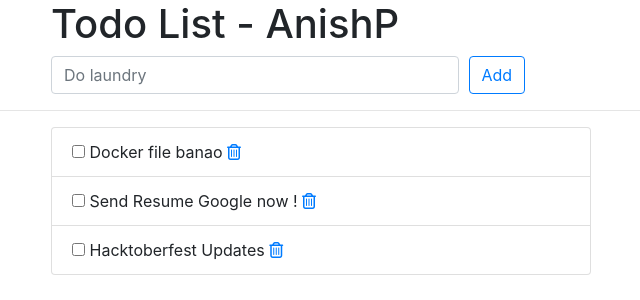
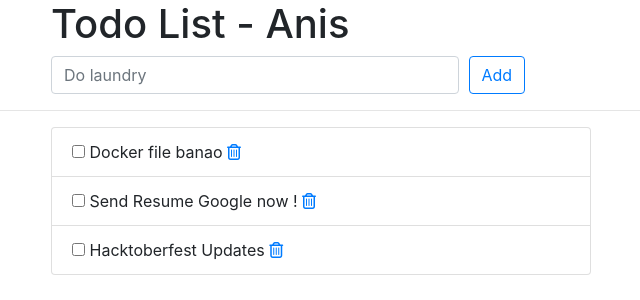
Before and after one commit to ap1305/PythonLearning, a Django app: page /todos/ in a window 1280 px wide. Shown: the top 300 px of the page, without its empty margins (224-864 px from the left). Run offline with Django 3.2, Linux system fonts and the light colour scheme; data comes from the database, SQL or seed files in the repository; some libraries are stand-ins or nearby versions.

Commit message:
Update index.html-2

```diff
--- a/pythonProject/python-jenkins-argocd-k8s/todos/templates/todos/index.html
+++ b/pythonProject/python-jenkins-argocd-k8s/todos/templates/todos/index.html
@@ -12,7 +12,7 @@
     <div class="offset-md-2 col-lg-9">
       <div class="page-header">
         <h1>
-          Todo List - AnishP
+          Todo List - Anis
         </h1>
       </div>
     </div>
```
